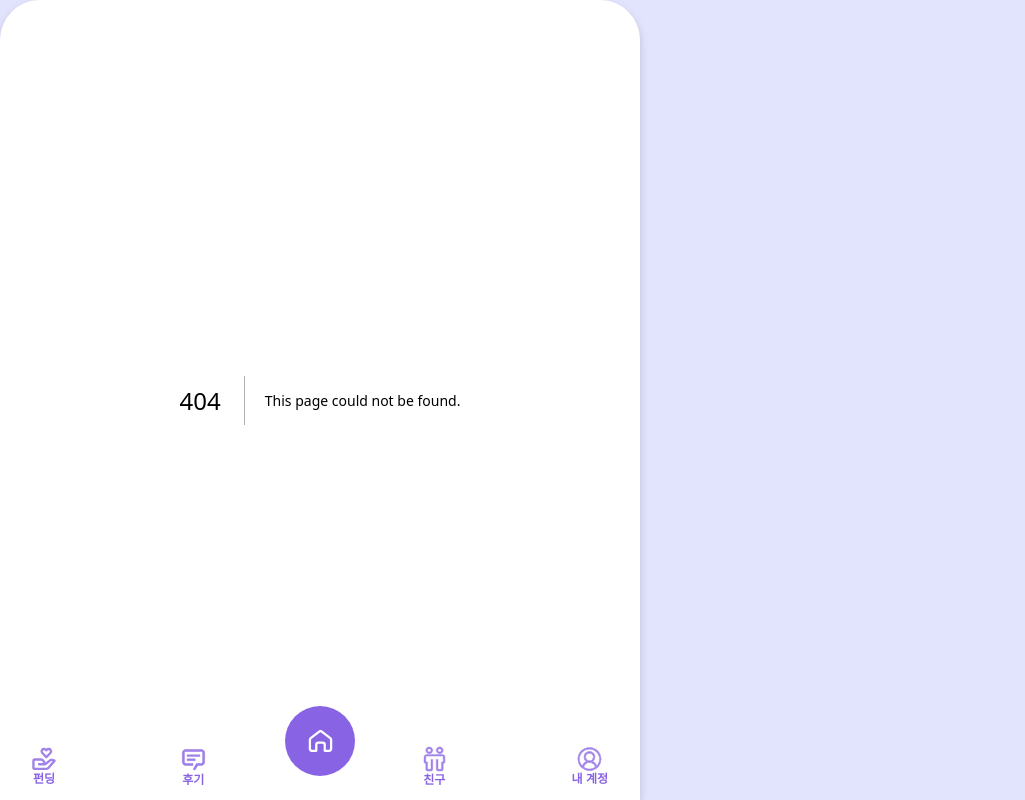
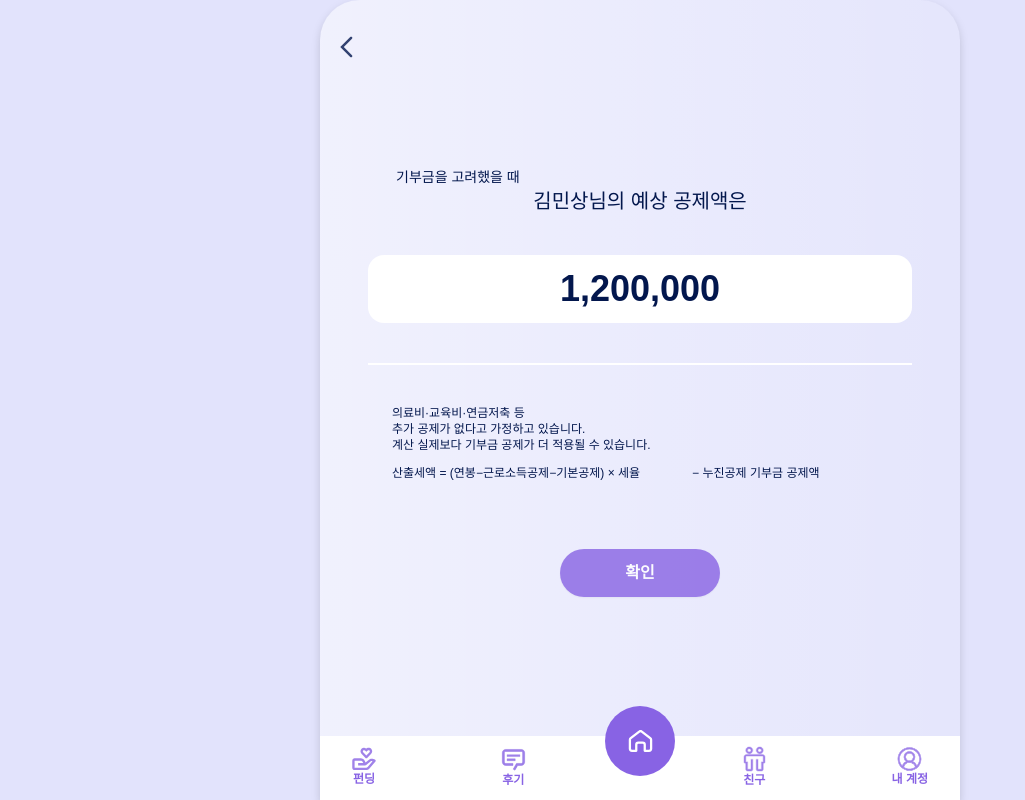
Before and after one commit to 2025-Advanced-Capstone-Chaeum/FE, a Next.js app: page /refund/result in a window 1280 px wide. Before the commit this address had no page. Shown: the whole page, without its empty margins (0-1025 px from the left). Built offline with nearby package versions, Linux system fonts and the light colour scheme; a web font is replaced by a local one.

Commit message:
feat: 예상 환급액 결과 페이지 생성

```diff
--- /dev/null
+++ b/src/app/(refund)/refund/result/page.tsx
@@ -0,0 +1,41 @@
+"use client";
+
+import BackButton from "@/components/BackButton";
+import ConfirmButton from "@/components/ConfirmButton";
+import React from "react";
+
+const RefundResultPage = () => {
+  return (
+    <>
+      <BackButton />
+      <div className="flex flex-col w-full h-[82vh] justify-center px-12 gap-10 text-secondary">
+        <div className="flex flex-col">
+          <span className="flex text-sm px-7">기부금을 고려했을 때</span>
+          <span className="flex justify-center text-xl">
+            김민상님의 예상 공제액은
+          </span>
+        </div>
+        <div className="flex w-full h-17 justify-center items-center bg-white font-semibold text-4xl rounded-2xl">
+          1,200,000
+        </div>
+        <div className="border border-white" />
+        <div className="flex flex-col px-6 text-xs">
+          <span>
+            의료비·교육비·연금저축 등 <br /> 추가 공제가 없다고 가정하고
+            있습니다.
+          </span>
+          <span>계산 실제보다 기부금 공제가 더 적용될 수 있습니다.</span>
+          <div className="py-3">
+            <span>산출세액 = (연봉−근로소득공제−기본공제) × 세율</span>
+            <span className="px-13">− 누진공제 기부금 공제액</span>
+          </div>
+        </div>
+        <div className="flex justify-center items-center py-4">
+          <ConfirmButton />
+        </div>
+      </div>
+    </>
+  );
+};
+
+export default RefundResultPage;
--- a/src/components/ConfirmButton.tsx
+++ b/src/components/ConfirmButton.tsx
@@ -1,3 +1,5 @@
+"use client";
+
 import { useRouter } from "next/navigation";
 import { Button } from "./ui/button";
 
```
